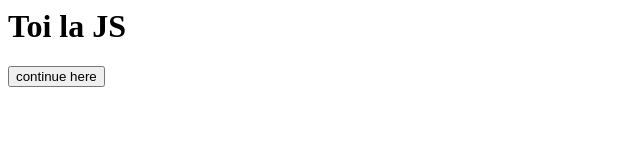
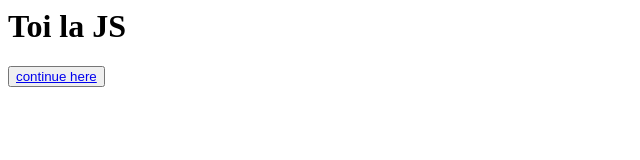
Before and after one commit to thefatdev/javascripts, a plain HTML site: page index.html in a window 1280 px wide. Shown: the full height of the page, 0-640 px from the left. Drawn offline with Linux system fonts and the light colour scheme.

Commit message:
Update index.html

```diff
--- a/index.html
+++ b/index.html
@@ -1,4 +1,4 @@
 <html>
 <h1> Toi la JS </h1>
-  <button src="https://github.com/thefatdev/javascripts/tree/main/register%20form"> continue here </button>
+  <button> <a href="https://github.com/thefatdev/javascripts/tree/main/register%20form"> continue here </a> </button>
 </html>
```
